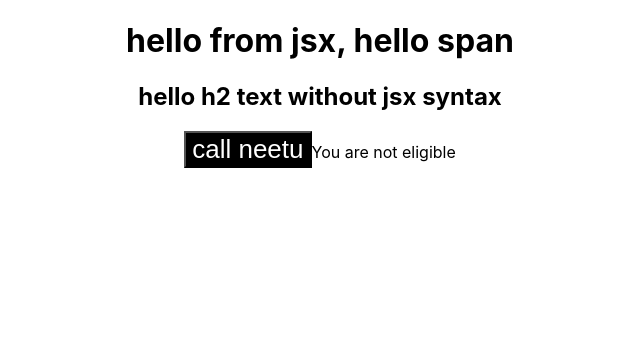
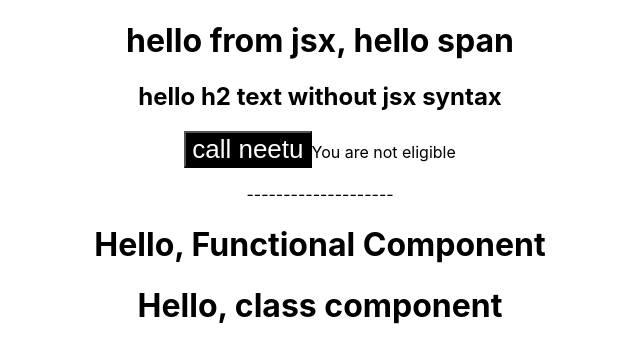
Before and after one commit to neetugond/react-revision, a React (Vite) app in the folder state-mgmt-one/: page / in a window 1280 px wide. Shown: the top 362 px of the page, without its empty margins (320-960 px from the left). Built offline with nearby package versions, Linux system fonts and the light colour scheme.

Commit message:
function and class component

```diff
--- a/state-mgmt-one/src/App.jsx
+++ b/state-mgmt-one/src/App.jsx
@@ -1,35 +1,16 @@
 import React from 'react'
 import './App.css'
+import JsAndjsx from './JsAndjsx'
+import {FunctionalC, ClassComponent} from './FunctionalClass'
 
-const name = <span>hello span</span>
-
-// without jsx proper way it take 3 parameter element, className and text
-const newElement = React.createElement("h2", { className: 'newElement' }, 'hello h2 text without jsx syntax')
-
-const text = ()=>{
-alert('calling neetu')
-}
-const input = function (e) {
-  // if (e.key === 'Enter') {
-  //   alert('enter button click')
-  // }
-  if (e >= 18) {
-    return<span>You are eligible</span>
-  } else {
-    return <span>You are not eligible</span>
-  }
-
-}
 
 function App() {
 
   return (
     <div className="App">
-      <h1>hello from jsx, {name}</h1>
-      {newElement}
-      {/* <input type="text" value="" onKeyPress={input} /> */}
-      <button onClick={text} style={{backgroundColor: 'black', color: 'white'}} >call neetu</button>
-      {input(17)}
+      <JsAndjsx />
+      <FunctionalC></FunctionalC>
+      <ClassComponent></ClassComponent>
     </div>
 
   )
--- /dev/null
+++ b/state-mgmt-one/src/FunctionalClass.jsx
@@ -0,0 +1,42 @@
+// React components let you break up the user interface into separate pieces that can be reused ans handled independently
+
+// Functional component(stateless component)
+
+// 1. functional components are basic javascript functions. These are typically arrow functions but can also be created with the reqular function keyword.
+// 2. React lifecycle methods (for example, componentDidMount) cannot be used in functional components.
+// 3. There is no render method used in functional component
+// 4. These are mainly responsible for UI and are typically presentational only(for eg: a button component).
+// 5. Functional components can accept and use props(property).
+// 6. functional components should be favored if you do not need to make use of React state.
+
+import React from 'react'
+
+const FunctionalC = () => {
+    return (
+    //   return html
+      <div>
+        <p>--------------------</p>
+         <h1>Hello, Functional Component </h1>
+      </div>
+
+  )
+}
+
+// export default FunctionalC
+
+// Class Component
+// 1. Class components make use of ES6 class and extend the commponent class in React.
+// 2. Sometimes called "smart" or "statefull" component as they tend to implement logic and state.
+// 3. React lifecycle methods can be used inside class component. example, componentDidMount
+// 4. You pass props down to class components and access them with this.props
+
+// make class extend liya component ko from react
+class ClassComponent extends React.Component{
+  render(){
+    return <h1>
+      Hello, class component
+    </h1>
+  }
+}
+
+export {FunctionalC, ClassComponent}
--- /dev/null
+++ b/state-mgmt-one/src/JsAndjsx.jsx
@@ -0,0 +1,40 @@
+import React from "react";
+const name = <span>hello span</span>
+
+// without jsx proper way it take 3 parameter element, className and text
+const newElement = React.createElement("h2", { className: 'newElement' }, 'hello h2 text without jsx syntax')
+
+const text = ()=>{
+alert('calling neetu')
+}
+
+// jsx syntax
+const input = function (e) {
+  // if (e.key === 'Enter') {
+  //   alert('enter button click')
+  // }
+  if (e >= 18) {
+    return<span>You are eligible</span>
+  } else {
+    return <span>You are not eligible</span>
+  }
+
+}
+
+
+const JsAndjsx = () => {
+    return (
+        <div>
+        <h1>hello from jsx, {name}</h1>
+      {newElement}
+      {/* <input type="text" value="" onKeyPress={input} /> */}
+      <button onClick={text} style={{backgroundColor: 'black', color: 'white'}} >call neetu</button>
+            {input(17)}
+
+
+
+      </div>
+  )
+}
+
+export default JsAndjsx
```
